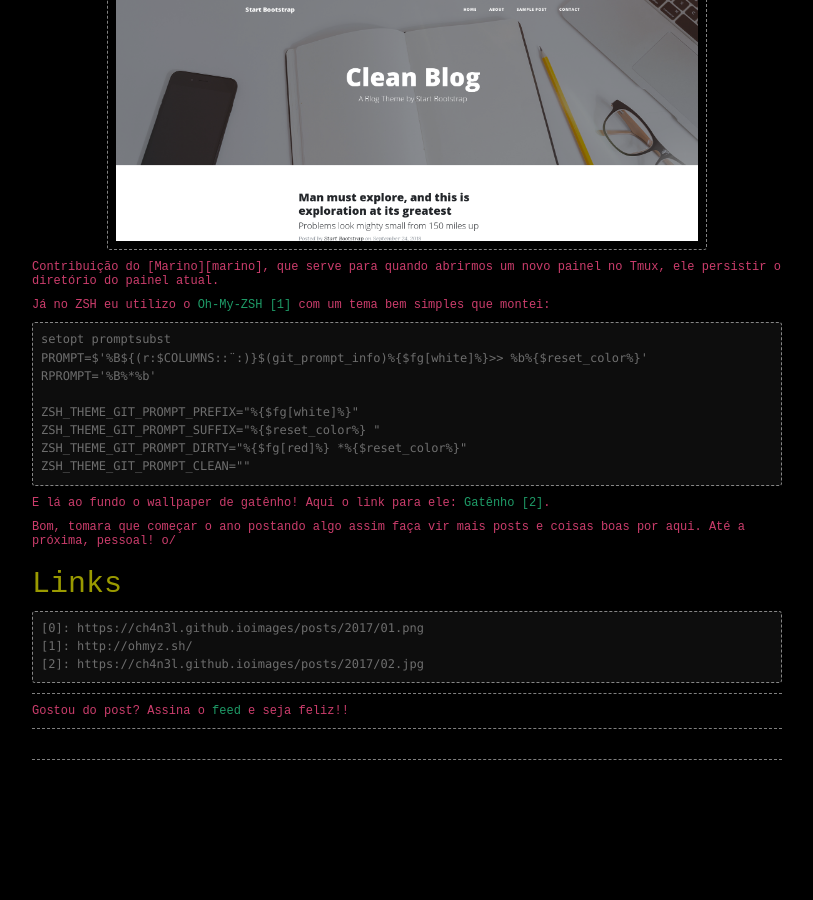
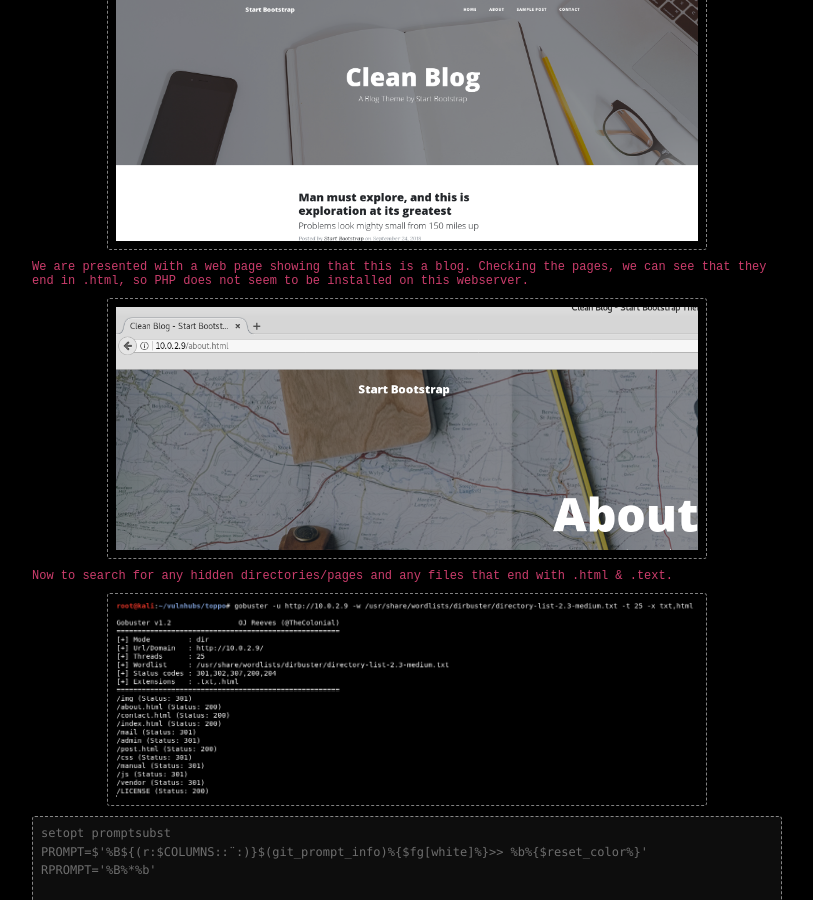
Before and after one commit to ch4n3l/ch4n3l.github.io, a Jekyll site: the page built from _posts/2017/2018-07-14-toppo.md, in a window 1280 px wide and 900 px high, scrolled down 1008 px. Shown: the whole window, without its empty margins (233-1046 px from the left). Built offline with Jekyll 4.4.1, drawn with Linux system fonts in a browser that asks for light colours; comment, search, counter and statistics services are not loaded; before the commit the page ends 1793 px from its top, so only the background shows below that.

Commit message:
gobuster

```diff
--- a/_posts/2017/2018-07-14-toppo.md
+++ b/_posts/2017/2018-07-14-toppo.md
@@ -34,10 +34,14 @@ Starting with port 80, we will use a web browser to browse to the host.
 
 ![Screenshot]({{ site.baseurl }}/images/posts/2017/toppo/web.png)
 
+We are presented with a web page showing that this is a blog. Checking the pages, we can see that they end in .html, so PHP does not seem to be installed on this webserver.
 
-Contribuição do [Marino][marino], que serve para quando abrirmos um novo painel no Tmux, ele persistir o diretório do painel atual.
+![Screenshot]({{ site.baseurl }}/images/posts/2017/toppo/menu.png)
 
-Já no ZSH eu utilizo o [Oh-My-ZSH \[1\]][1] com um tema bem simples que montei:
+Now to search for any hidden directories/pages and any files that end with .html & .text.
+
+![Screenshot]({{ site.baseurl }}/images/posts/2017/toppo/gobuster.png)
+
 
 ~~~
 setopt promptsubst
```
Also changed, not shown: images/posts/2017/toppo/gobuster.png (added), images/posts/2017/toppo/menu.png (added), 1 other file.
